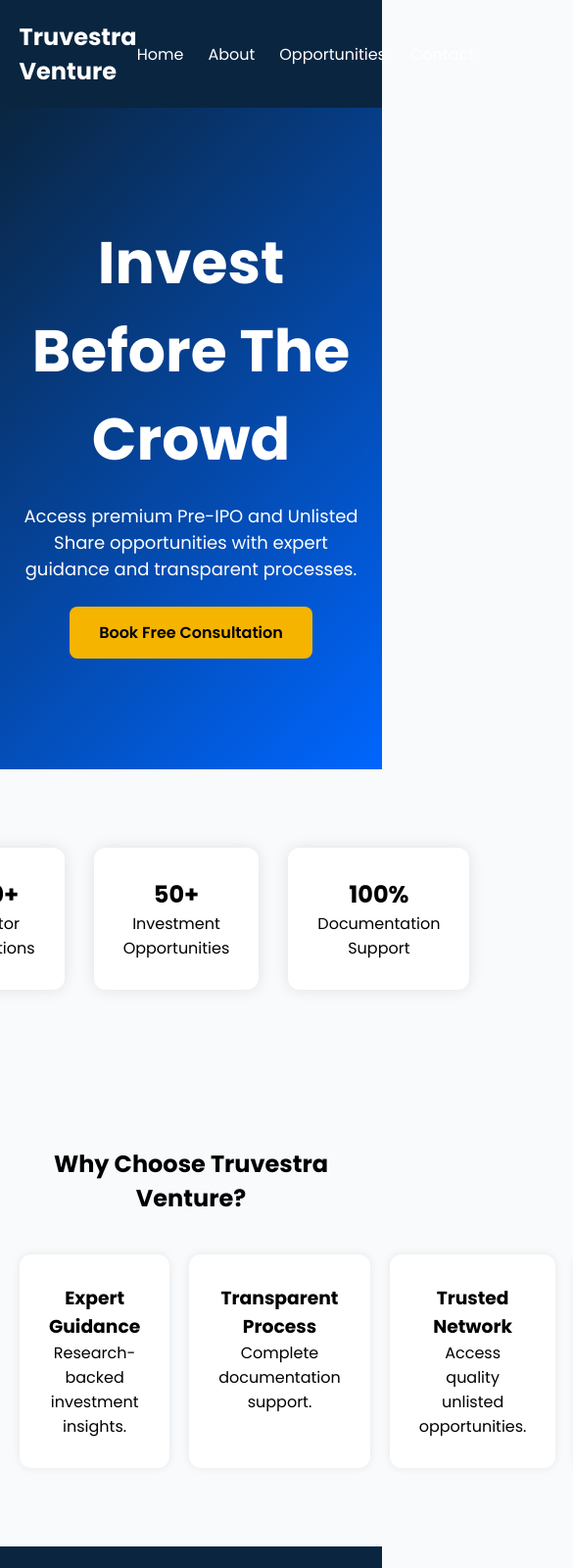
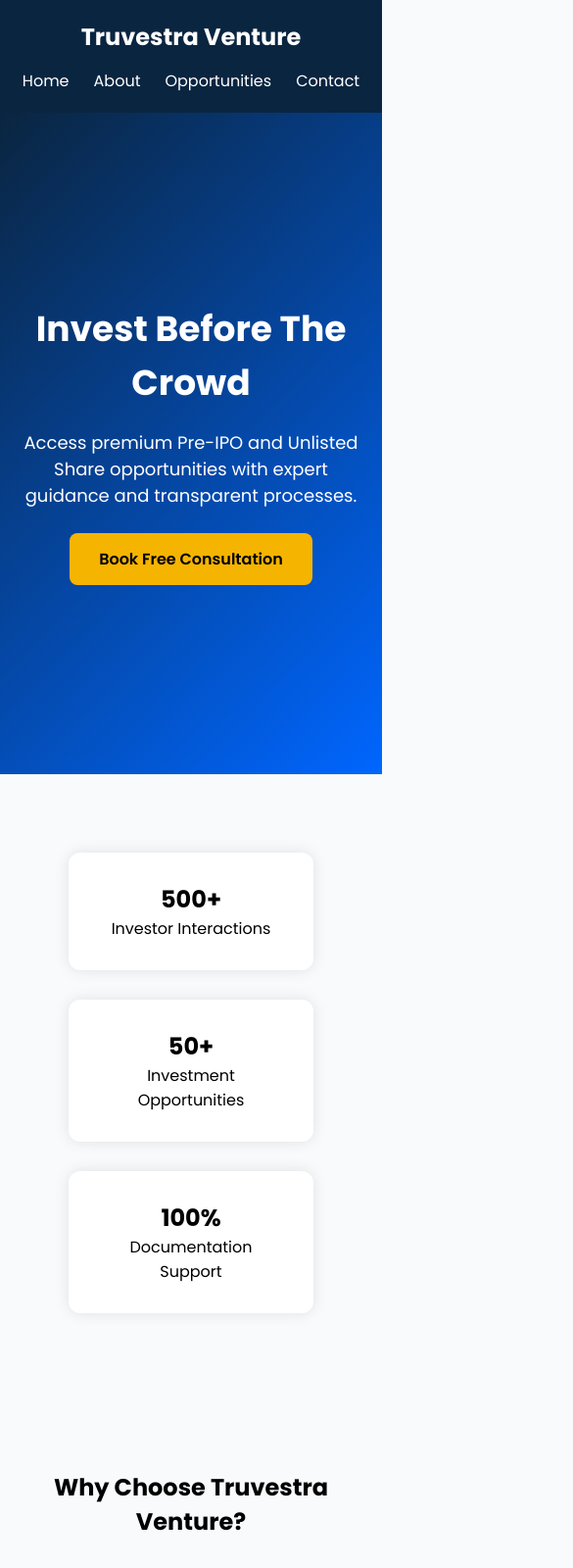
Before and after one commit to anningdesigner/truvestraventure, a plain HTML site: page index.html in a window 390 px wide. Shown: the top 1600 px of the page at 98% size, 585 px wide, since content can reach past the window. Drawn offline with Linux system fonts and the light colour scheme.

Commit message:
Update style.css

```diff
--- a/css/style.css
+++ b/css/style.css
@@ -198,3 +198,41 @@
 border-radius:12px;
 box-shadow:0 0 10px rgba(0,0,0,.08);
 }
+@media(max-width:768px){
+
+.hero h1{
+font-size:36px;
+}
+
+.stats{
+flex-direction:column;
+align-items:center;
+}
+
+.cards{
+grid-template-columns:1fr;
+}
+
+.value-grid{
+grid-template-columns:1fr;
+}
+
+.mission-vision{
+flex-direction:column;
+align-items:center;
+}
+
+.mv-card{
+width:100%;
+}
+
+.container{
+flex-direction:column;
+gap:15px;
+}
+
+nav ul{
+flex-wrap:wrap;
+justify-content:center;
+}
+}
```
